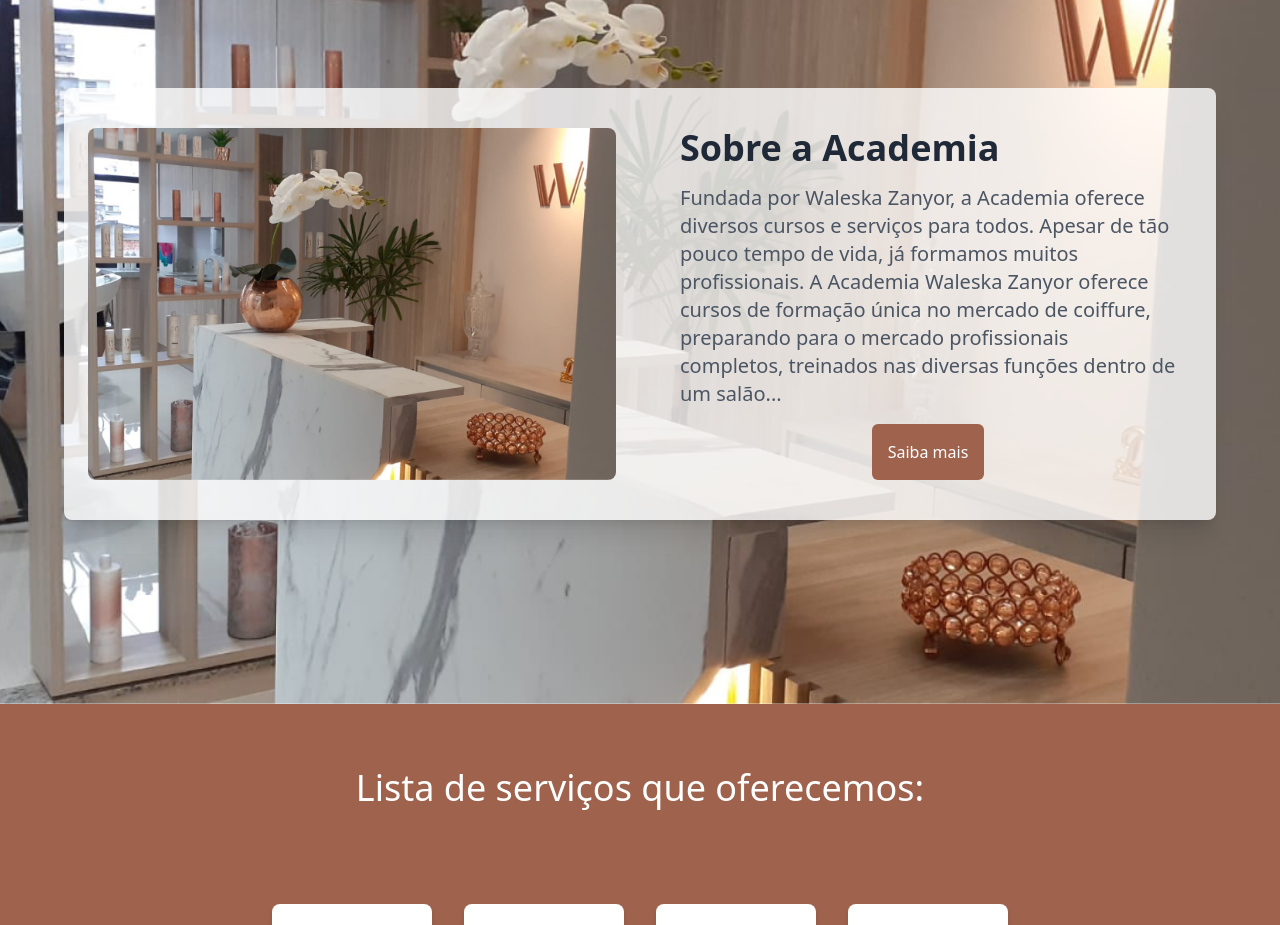
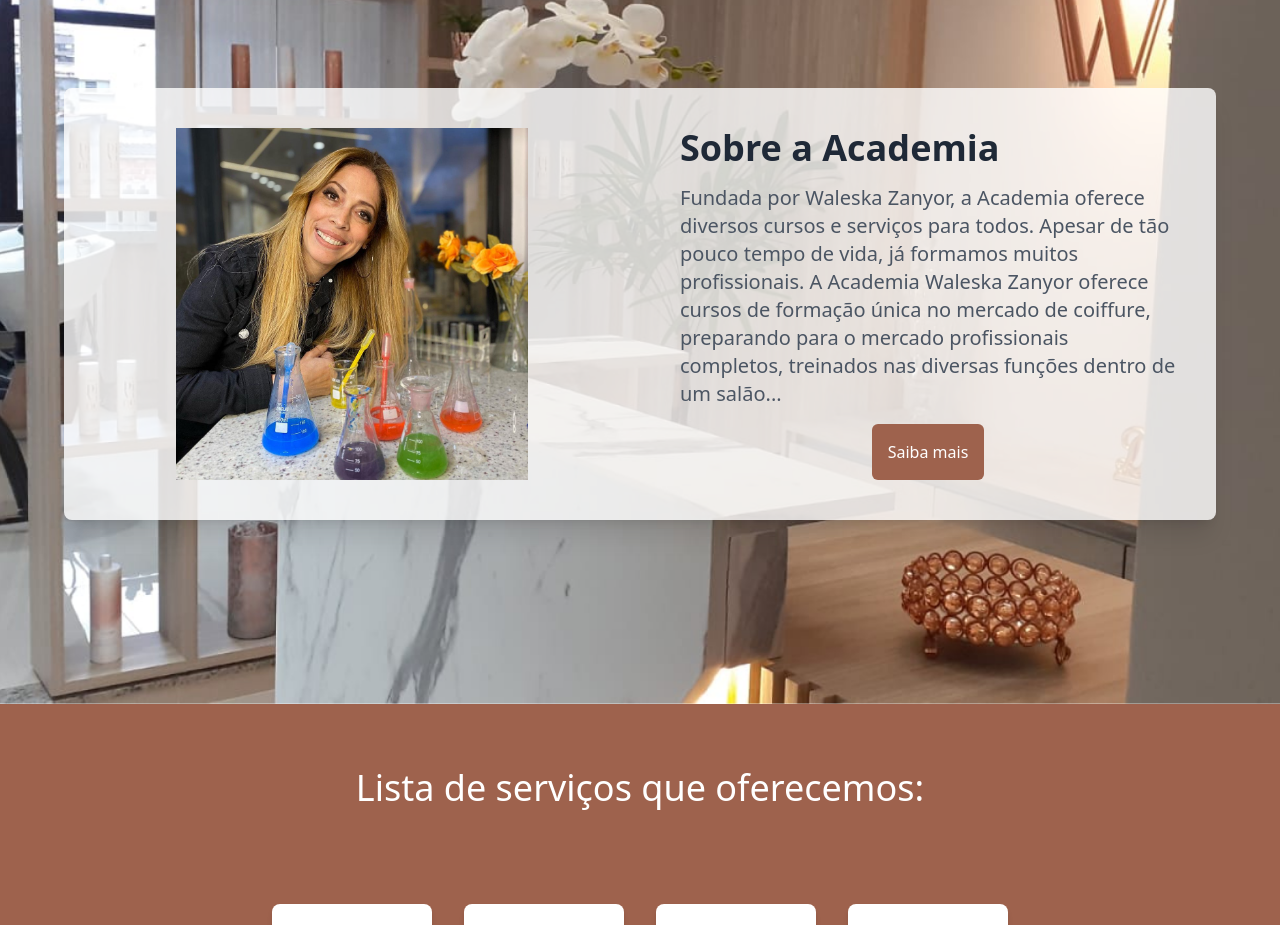
Before and after one commit to RiqueBruno/acad-w-z, a Next.js app: page / in a window 1280 px wide. Shown: the part 1000-1925 px from the top of the page. Built offline with nearby package versions, Linux system fonts and the light colour scheme.

Commit message:
refactor: About - atualiza imagem e ajusta estilo de exibição

```diff
--- a/src/components/About/data/index.ts
+++ b/src/components/About/data/index.ts
@@ -9,7 +9,7 @@ export interface AboutInfos {
 const aboutInfos: AboutInfos = {
   title: 'Sobre a Academia',
   text: 'Fundada por Waleska Zanyor, a Academia oferece diversos cursos e serviços para todos. Apesar de tão pouco tempo de vida, já formamos muitos profissionais. A Academia Waleska Zanyor oferece cursos de formação única no mercado de coiffure, preparando para o mercado profissionais completos, treinados nas diversas funções dentro de um salão...',
-  image: '/BG.png',
+  image: '/sobre.jpg',
   alt: 'Imagem de Waleska Zanyor',
   button: 'Saiba mais',
 };
--- a/src/components/About/index.tsx
+++ b/src/components/About/index.tsx
@@ -8,7 +8,7 @@ export default function About() {
           <img
             src={aboutInfos.image}
             alt={aboutInfos.title}
-            className="w-full h-full object-cover rounded-lg"
+            className="w-full h-full object-contain rounded-lg"
           />
         </div>
 
```
